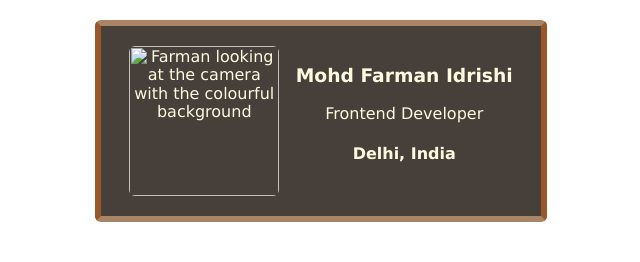
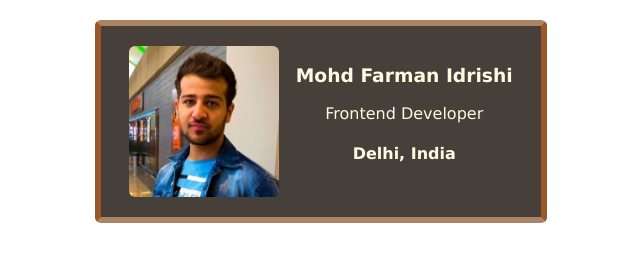
Before and after one commit to mohdfarman786/Business-Card, a website built with Vite: page index.html in a window 1280 px wide. Shown: the whole page, without its empty margins (319-959 px from the left). Built offline with nearby package versions, Linux system fonts and the light colour scheme; files whose address does not match are found by name.

Commit message:
Update index.html

```diff
--- a/index.html
+++ b/index.html
@@ -5,7 +5,7 @@
     <body>
         <div class="card">
             <img class="avatar"
-                 src="farr.png"
+                 src="far.png"
                  alt="Farman looking at the camera with the colourful background"
                  >
             <div >
```
